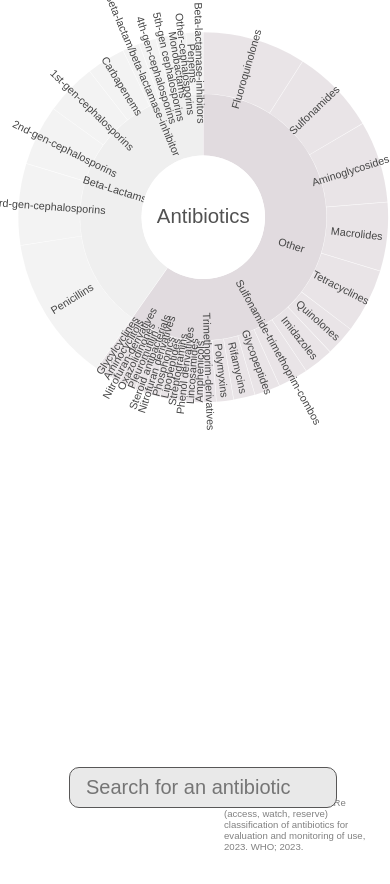
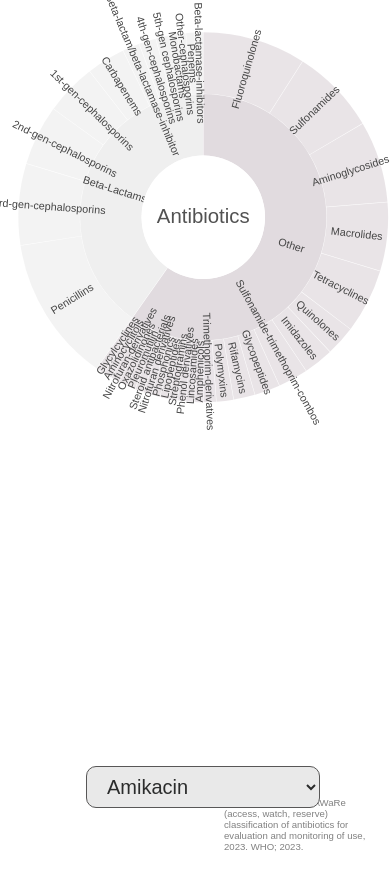
Before and after one commit to rorywhite200/antibiotic-aware-viz, a Svelte app: page / in a window 390 px wide. Built offline with nearby package versions, Linux system fonts and the light colour scheme; a web font is replaced by a local one.

Commit message:
switch to select on mobile

```diff
--- a/src/App.svelte
+++ b/src/App.svelte
@@ -45,12 +45,22 @@ style="margin-top:{smallScreen ? '2rem' : '0px'};}"
 </div>
 
 <div style="right: {mobile ? "" : "5rem"}; top: {mobile ? "" : "1rem"}; bottom: {mobile ? "8%" : ""}; width: {mobile ? "60%" : "200px"}" class="search-div">
+  {#if !mobile}
   <input class="search-bar" list="antibiotics" type="text" placeholder="Search for an antibiotic" value={selectedAntibiotic} on:input={handleSelection}/>
-    <datalist id="antibiotics">
+  <datalist id="antibiotics">
+    {#each antibioticsList as antibiotic}
+      <option value={antibiotic} />
+    {/each}
+  </datalist>
+  {/if}
+   {#if mobile}
+   <select class="search-bar">
       {#each antibioticsList as antibiotic}
-        <option value={antibiotic} />
+        <option value={antibiotic} on:input={handleSelection}>{antibiotic}</option>
       {/each}
-    </datalist>
+</select>
+   {/if}
+
 </div>
 
 <div class="citations">
```
Also changed, not shown: 3 other files (tests, documents, lock files or other folders).
